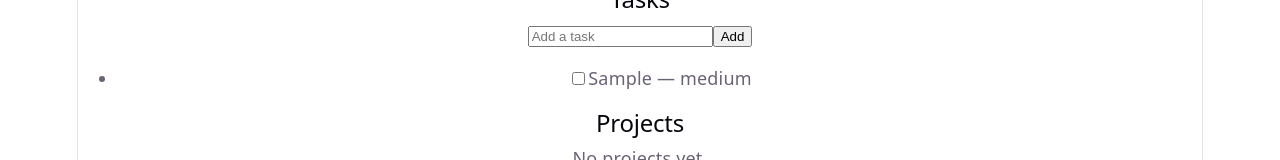
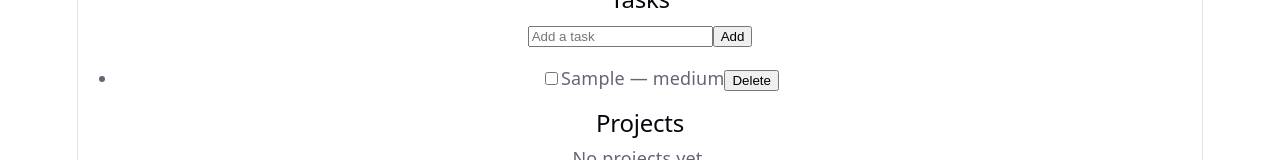
Before and after one commit to hanolyar/command-center, a React (Vite) app: page / in a window 1280 px wide. Both pictures are taken after typing "Sample" into the empty fields and a click on the button "Add". Shown: the part 168-328 px from the top of the page. Built offline with nearby package versions, Linux system fonts and the light colour scheme.

Commit message:
Add task deletion and local task persistence

```diff
--- a/src/components/tasks.tsx
+++ b/src/components/tasks.tsx
@@ -1,9 +1,17 @@
-import { useState } from "react";
+import { useEffect, useState } from "react";
 import type { Task } from "../types/task";
 
 function Tasks() {
-  const [tasks, setTasks] = useState<Task[]>([]);
+  const [tasks, setTasks] = useState<Task[]>(() => {
+    const savedTasks = localStorage.getItem("tasks");
+
+    return savedTasks ? JSON.parse(savedTasks) : [];
+  });
   const [newTask, setNewTask] = useState("");
+  // saving tasks to local storage:
+  useEffect(() => {
+  localStorage.setItem("tasks", JSON.stringify(tasks));
+  }, [tasks]);
 
   function addTask() {
     if (newTask.trim() === "") return;
@@ -26,6 +34,9 @@
         : task
     )
   );
+  }
+  function deleteTask(id: number) {
+    setTasks(tasks.filter((task) => task.id !== id));
   }
 
   return (
@@ -57,6 +68,9 @@
               {task.title} — {task.priority}
             </span>
        </label>
+       <button onClick={() => deleteTask(task.id)}>
+          Delete
+       </button>
      </li>
     ))}
     </ul>
```
